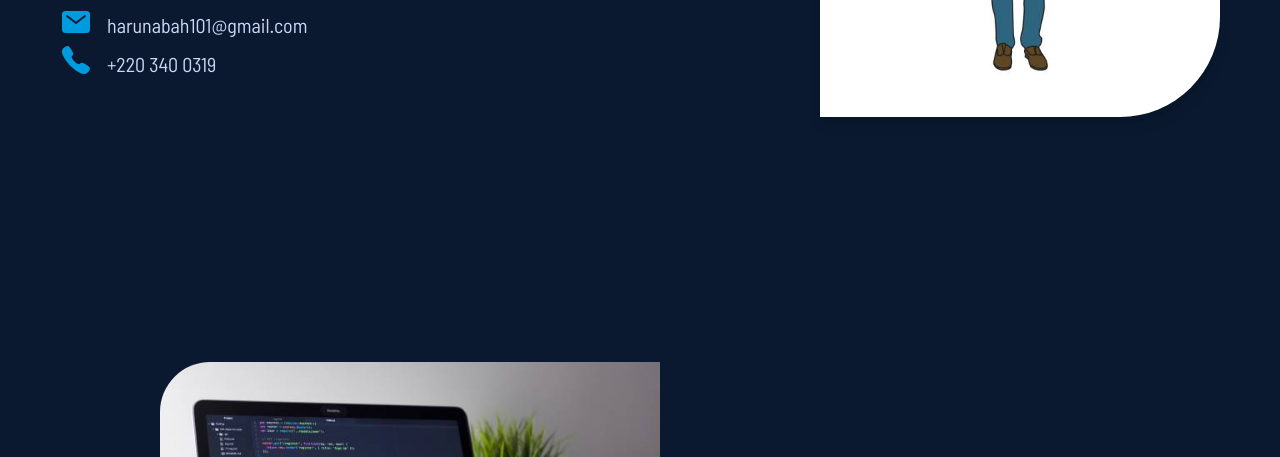
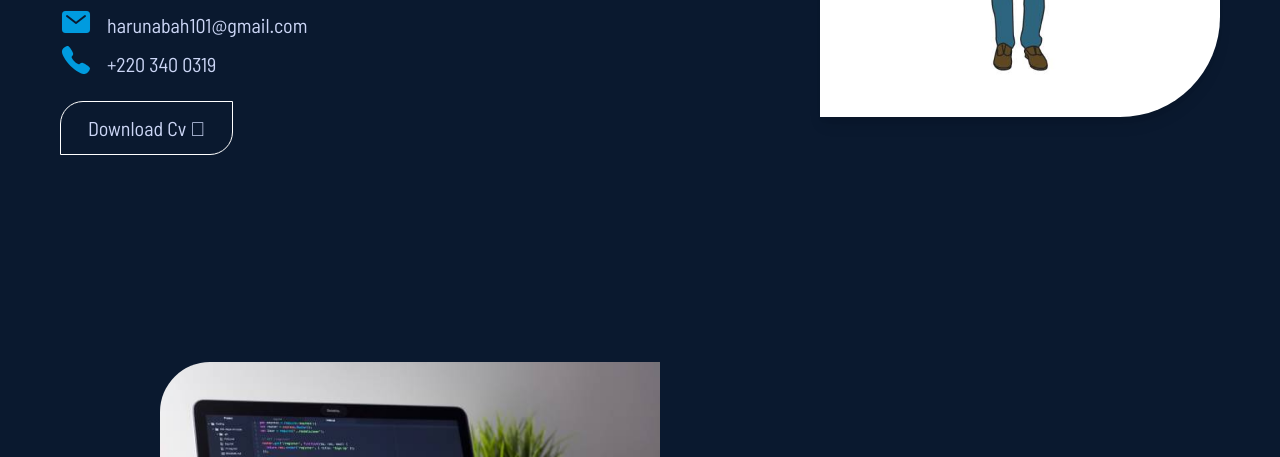
Before and after one commit to harunagithub/Portfolio, a plain HTML site: page index.html in a window 1280 px wide. Shown: the part 325-782 px from the top of the page. Drawn offline with nearby package versions, Linux system fonts and the light colour scheme; a web font is replaced by a local one.

Commit message:
download button added

```diff
--- a/index.html
+++ b/index.html
@@ -81,6 +81,9 @@
                             </li>
                         </ul>
                     </div>
+                    <!-- <div class="cv__download-wrap"> -->
+                        <a href="./images/HarunaBah-cv.pdf" download="" class="cv__download-link">Download Cv <i class="fa-thin fa-download"></i></a>
+                    <!-- </div> -->
                 </div>
                         <img class="developer__img" src="./images/person-1.jpg" alt="hero-image">
                 <!-- </div> -->
@@ -159,7 +162,7 @@
                         </div>
                     </div>
 
-                    <div class="column">
+                    <!-- <div class="column">
                         <div class="inner__column">
                                 <quote class="year">2021-2022</quote> <br />
                                 <ion-icon class="experience__box-icon w-6 h-6" name="chevron-forward-circle"></ion-icon>
@@ -172,7 +175,7 @@
                                     ensure they meet client expectations and latest design standards.
                                 </p>
                         </div>
-                    </div>
+                    </div> -->
                 </div>
                 </div>
             </div>
--- a/sass/_developer.scss
+++ b/sass/_developer.scss
@@ -160,3 +160,20 @@
             text-decoration: none;
             text-transform: uppercase;
         }
+        .cv__download-link {
+            position: absolute;
+            margin-top: 64px;
+            border: 1px solid white;
+            padding: 10px 27px;
+            text-decoration: none;
+            font-size: 20px;
+            border-top-left-radius: 23px;
+            border-bottom-right-radius: 23px;
+
+            &:hover{
+                // background: #ccd6f6;
+                border: 1px solid green;
+                color: #fff;
+                transition: all 0.9s;
+            }
+        }
```
Also changed, not shown: css/style.css, 2 other files.
